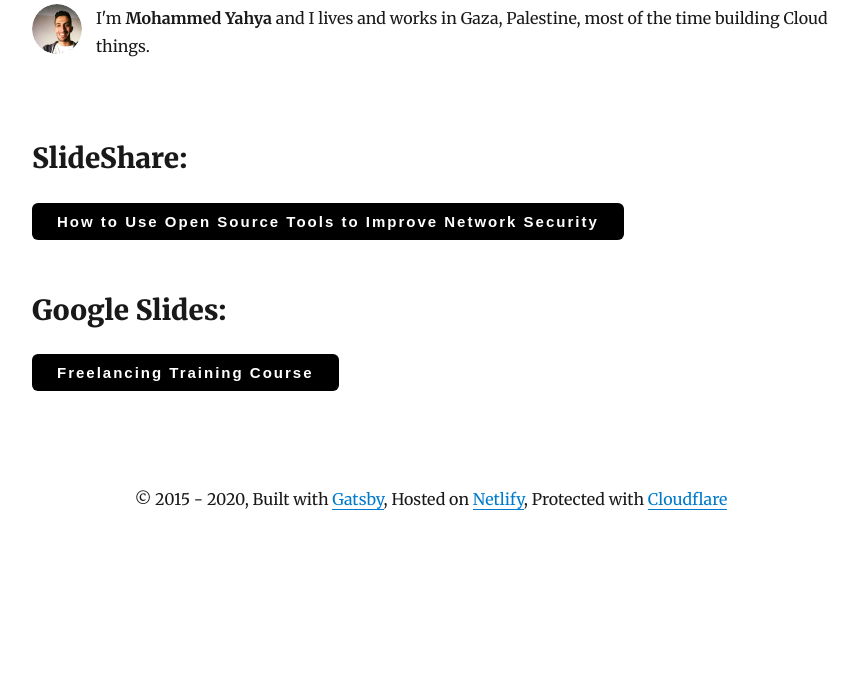
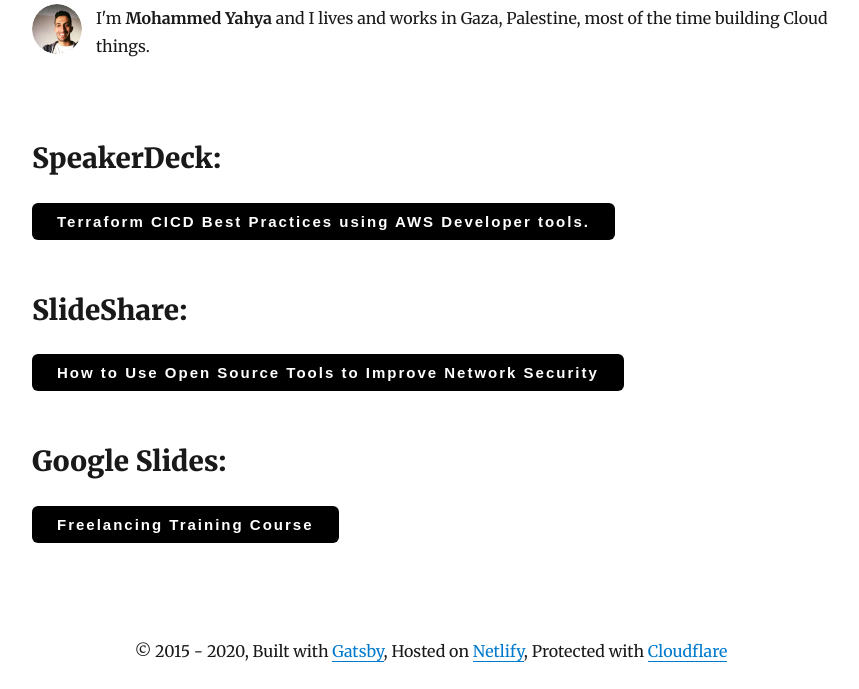
Before and after one commit to mhmdio/mhmd.io, a Gatsby site: page /slides in a window 1280 px wide. Shown: the part 217-906 px from the top of the page, without its empty margins (209-1068 px from the left). Before the commit the page ends 800 px from the top, so only its background shows below. Built offline with nearby package versions, Linux system fonts and the light colour scheme; Gatsby itself is replaced by a stand-in of ours; some packages are replaced by stand-ins of ours.

Commit message:
add new slides

```diff
--- a/src/pages/slides.js
+++ b/src/pages/slides.js
@@ -17,6 +17,12 @@ class About extends React.Component {
 
         <Bio />
         <p>
+          <h2>SpeakerDeck:</h2>
+          <a href="https://speakerdeck.com/mhmdio/terraform-cicd-best-practices">
+            <Button marginTop="10px">
+              Terraform CICD Best Practices using AWS Developer tools.
+            </Button>
+          </a>
           <h2>SlideShare:</h2>
           <a href="https://www.slideshare.net/MohammedAlmusaddar/how-to-use-open-source-tools-to-improve-network-security">
             <Button marginTop="10px">
```
